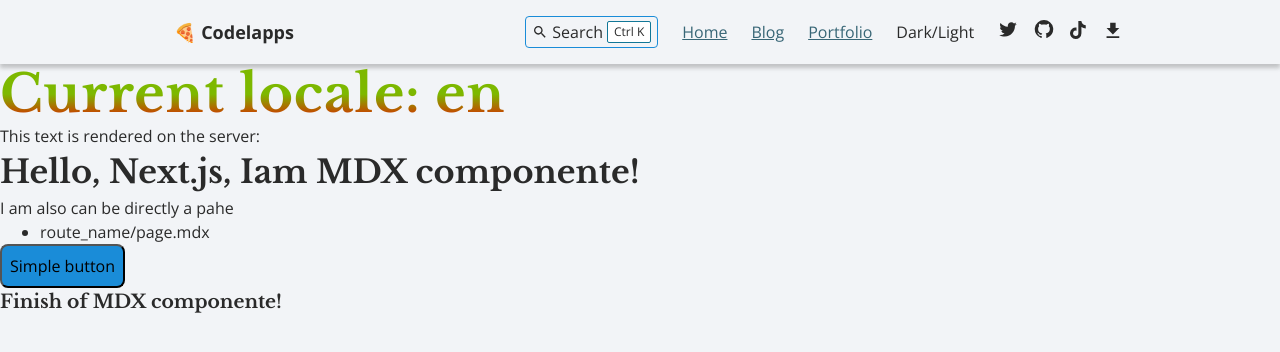
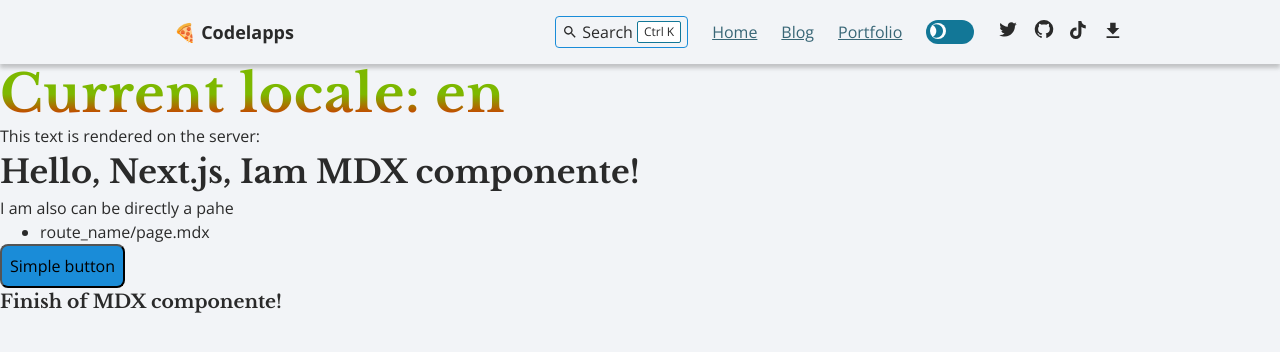
Before and after one commit to Andrew0914/codelapps, a Next.js app: page /en in a window 1280 px wide. Shown: the top 352 px of the page. Built offline with nearby package versions, Linux system fonts and the light colour scheme.

Commit message:
Create theme switcher 🌞 🌚

```diff
--- a/src/app/[lang]/components/TheHeader/index.tsx
+++ b/src/app/[lang]/components/TheHeader/index.tsx
@@ -2,11 +2,12 @@
 import TheNav from "../TheNav";
 import Shortcuts from "../Shortcuts";
 import SearchButton from "../ui/SearchButton";
+import SwitchButton from "../ui/SwitchButton";
 import styles from "./styles.module.scss";
+import LightModeIcon from "@mui/icons-material/LightMode";
+import ModeNightIcon from "@mui/icons-material/ModeNight";
 
 // TODO: Take out texts from here to  dicitonary
-// TODO: Create Search Bar component
-// TODO: Create ThemeSwitcher component
 export default function TheHeader() {
   return (
     <header className={`shadow--y ${styles.theHeader}`}>
@@ -15,7 +16,13 @@ export default function TheHeader() {
         <div className={`flex--sb-center ${styles.theHeader_actions}`}>
           <SearchButton className={styles.theHeader_searchbar} />
           <TheNav className={styles.theHeader_nav} />
-          <span className={styles.theHeader_themeSwitcher}> Dark/Light</span>
+          <span className={styles.theHeader_themeSwitcher}>
+            <SwitchButton
+              size="small"
+              iconOn={<LightModeIcon fontSize="small" />}
+              iconOff={<ModeNightIcon fontSize="small" />}
+            />
+          </span>
           <Shortcuts className={styles.theHeader_shortcuts} />
         </div>
       </div>
--- /dev/null
+++ b/src/app/[lang]/components/ui/SwitchButton/index.tsx
@@ -0,0 +1,61 @@
+import styles from "./styles.module.scss";
+import {
+  ChangeEvent,
+  ChangeEventHandler,
+  ReactNode,
+  useMemo,
+  useState,
+} from "react";
+
+type Size = "small" | "medium" | "big";
+
+interface SwitchButtonProps {
+  className?: string;
+  onSwitch?: (
+    isActive: boolean
+  ) => ChangeEventHandler<HTMLInputElement> | undefined;
+  iconOn?: ReactNode;
+  iconOff?: ReactNode;
+  size?: Size;
+}
+
+export default function SwitchButton(props: SwitchButtonProps) {
+  const [isActive, setIsActive] = useState<boolean>(false);
+
+  const getIcon = () => {
+    if (props.iconOff && props.iconOn) {
+      return isActive ? props.iconOn : props.iconOff;
+    }
+
+    return <span />;
+  };
+
+  const sizeClassesMap = useMemo(
+    () => ({
+      small: styles.small,
+      medium: styles.medium,
+      big: styles.big,
+    }),
+    []
+  );
+
+  const sizeClass = (size?: Size) => sizeClassesMap[size || "medium"];
+
+  const onChangeHandler = (event: ChangeEvent) => {
+    const target = event.currentTarget as HTMLInputElement;
+    setIsActive(target.checked);
+    if (props.onSwitch) props?.onSwitch(target.checked);
+  };
+
+  return (
+    <label className={`${styles.switchButton} ${sizeClass(props.size)}`}>
+      <input
+        className={styles.switchButton_input}
+        type="checkbox"
+        onChange={onChangeHandler}
+      />
+      <span className={styles.switchButton_circle}>{getIcon()}</span>
+      <span className={styles.switchButton_slider} />
+    </label>
+  );
+}
--- /dev/null
+++ b/src/app/[lang]/components/ui/SwitchButton/styles.module.scss
@@ -0,0 +1,89 @@
+@import "@/styles/_responsive.scss";
+@import "@/styles/_spacing.scss";
+@import "@/styles/_colors.scss";
+
+.switchButton {
+  position: relative;
+  display: inline-block;
+}
+
+/** SIZES **/
+.small {
+  width: 48px;
+  height: 24px;
+  & .switchButton_circle {
+    height: 16px;
+    width: 16px;
+  }
+}
+
+.medium {
+  width: 64px;
+  height: 32px;
+  & .switchButton_circle {
+    height: 24px;
+    width: 24px;
+  }
+}
+
+.big {
+  width: 72px;
+  height: 36px;
+  & .switchButton_circle {
+    height: 28px;
+    width: 28px;
+  }
+}
+
+.switchButton_input {
+  opacity: 0;
+  width: 0;
+  height: 0;
+
+  &:checked + .switchButton_circle + .switchButton_slider {
+    background-color: var($--primary);
+  }
+
+  &:checked + .switchButton_circle {
+    transform: translateX(32px);
+  }
+
+  &:checked + .switchButton_circle > svg {
+    fill: var($--primary);
+  }
+
+  &:not(:checked) + .switchButton_circle > svg {
+    fill: var($--secondary);
+  }
+}
+
+.small .switchButton_input:checked + .switchButton_circle {
+  transform: translateX(24px);
+}
+
+.switchButton_slider {
+  position: absolute;
+  cursor: pointer;
+  top: 0;
+  left: 0;
+  right: 0;
+  bottom: 0;
+  background-color: var($--secondary);
+  transition: 0.4s;
+  border-radius: 34px;
+}
+
+.switchButton_circle {
+  position: absolute;
+  content: "";
+  left: 4px;
+  bottom: 5px;
+  background-color: transparent;
+  transition: 0.4s;
+  border-radius: 50%;
+  z-index: 1;
+  background-color: var($--white);
+  display: flex;
+  justify-content: center;
+  align-items: center;
+}
```
Also changed, not shown: 1 other file (tests, documents, lock files or other folders).
